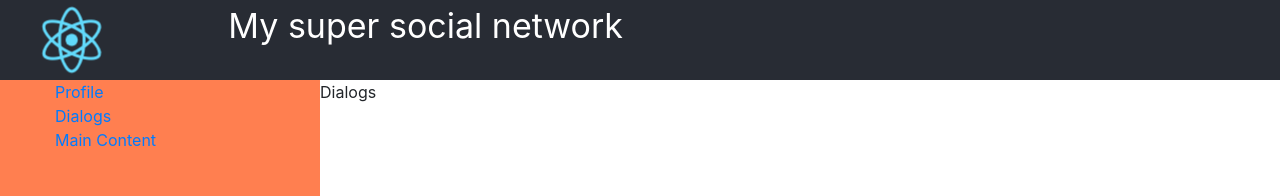
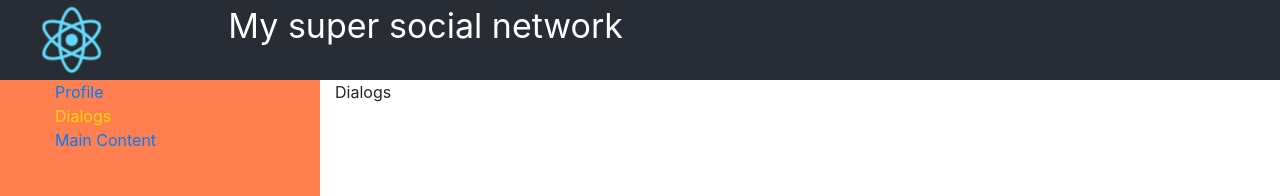
Before and after one commit to NekroMagus/react_education, a React (Create React App) app: page /dialogs in a window 1280 px wide. Shown: the top 196 px of the page. Built offline with nearby package versions, Linux system fonts and the light colour scheme.

Commit message:
added NavLink

```diff
--- a/src/App.css
+++ b/src/App.css
@@ -2,6 +2,6 @@ li {
  list-style-type: none;
 }
 
-a {
+a, a:active, a:hover {
   text-decoration: none;
 }
--- a/src/App.js
+++ b/src/App.js
@@ -14,7 +14,7 @@ const App = () => {
                 <div className="row">
                     <Header/>
                     <Navbar/>
-                    <div>
+                    <div className={`col-sm-9`}>
                         <Route path="/dialogs" component={Dialogs}/>
                         <Route path="/profile" component={Profile}/>
                     </div>
--- a/src/components/navbar/Navbar.jsx
+++ b/src/components/navbar/Navbar.jsx
@@ -1,13 +1,14 @@
 import React from "react";
 import css from './Navbar.module.css';
+import {NavLink} from "react-router-dom";
 
 const Navbar = () => {
     return (
         <nav className={`col-sm-3 ${css.nav}`}>
             <ul>
-                <li><a href="/profile"> Profile </a></li>
-                <li><a href="/dialogs"> Dialogs </a></li>
-                <li><a href="#"> Main Content</a></li>
+                <li><NavLink to="/profile" activeClassName={css.active}> Profile </NavLink></li>
+                <li><NavLink to="/dialogs" activeClassName={css.active}> Dialogs </NavLink></li>
+                <li><NavLink to="/main" activeClassName={css.active}> Main Content</NavLink></li>
             </ul>
         </nav>
     );
--- a/src/components/navbar/Navbar.module.css
+++ b/src/components/navbar/Navbar.module.css
@@ -2,3 +2,7 @@
     min-height: 90vh;
     background-color: coral;
 }
+
+li a.active {
+    color: gold;
+}
```
